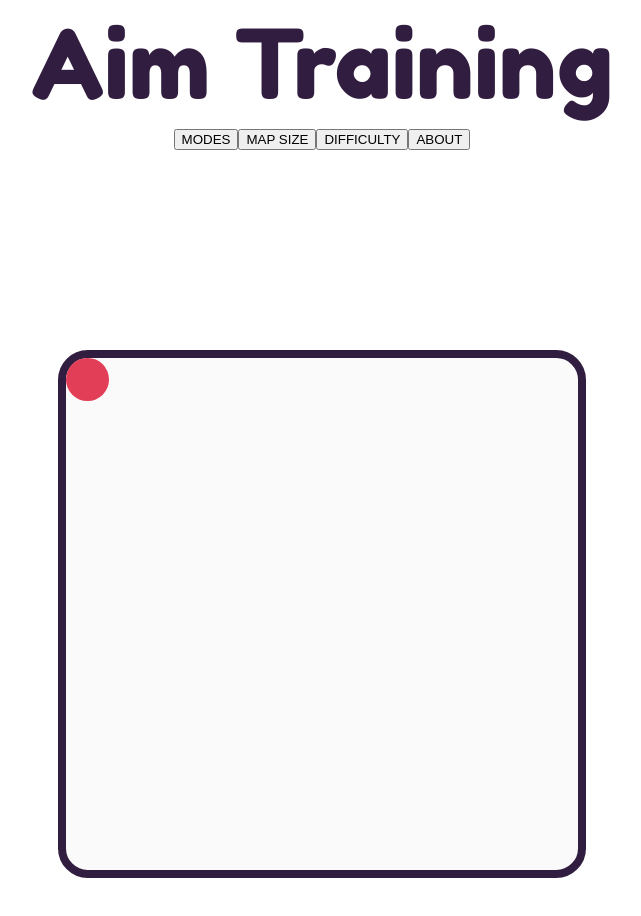
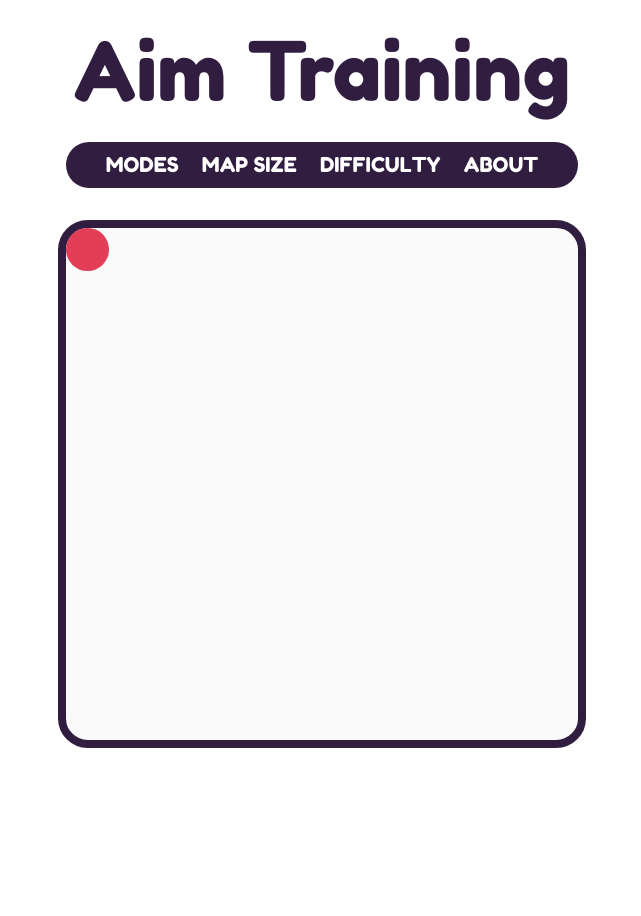
Before and after one commit to nmatynia/aim-training, a React (Create React App) app: page / in a window 1280 px wide. Shown: the top 916 px of the page, without its empty margins (318-959 px from the left). After the commit the page ends 800 px from the top, so only its background shows below. Built offline with nearby package versions, Linux system fonts and the light colour scheme.

Commit message:
Updated the styling

```diff
--- a/src/App.css
+++ b/src/App.css
@@ -9,8 +9,8 @@
 .appHeader{
   font-style: normal;
   font-weight: 400;
-  font-size: 96px;
+  font-size: 10.24546vh;
   line-height: 116px;
   color: #311D3F;
-  margin:6px;
+  margin:1.6vh;
 }
--- a/src/Styles/GameArea.css
+++ b/src/Styles/GameArea.css
@@ -4,7 +4,7 @@
     background-color: #fafafa;
     width: 64vh;
     height: 64vh;
-    margin: 200px auto;
+    margin: 0 auto;
     border: 1.06vh #311D3F solid;
     border-radius: 3.73vh;
   }
--- a/src/Styles/Nav.css
+++ b/src/Styles/Nav.css
@@ -0,0 +1,27 @@
+.Nav{
+    margin:0 auto 4.055vh auto;
+    height: 5.763vh;
+    width: 64vh;
+    background-color: #311D3F;
+    border-radius: 3.73vh;
+}
+
+button{
+    font-family:'Fredoka One';
+    font-size: 2.561vh;
+    color:white;
+    background-color: #311D3F;
+    border: none;
+    padding:0;
+    margin:1.334vh 0;
+    margin-right:calc((27/937)*100vh);
+}
+
+button:nth-of-type(4n){
+    margin-right: 0;
+}
+
+button:hover{
+    cursor: pointer;
+    color: #cecece;
+}
```
